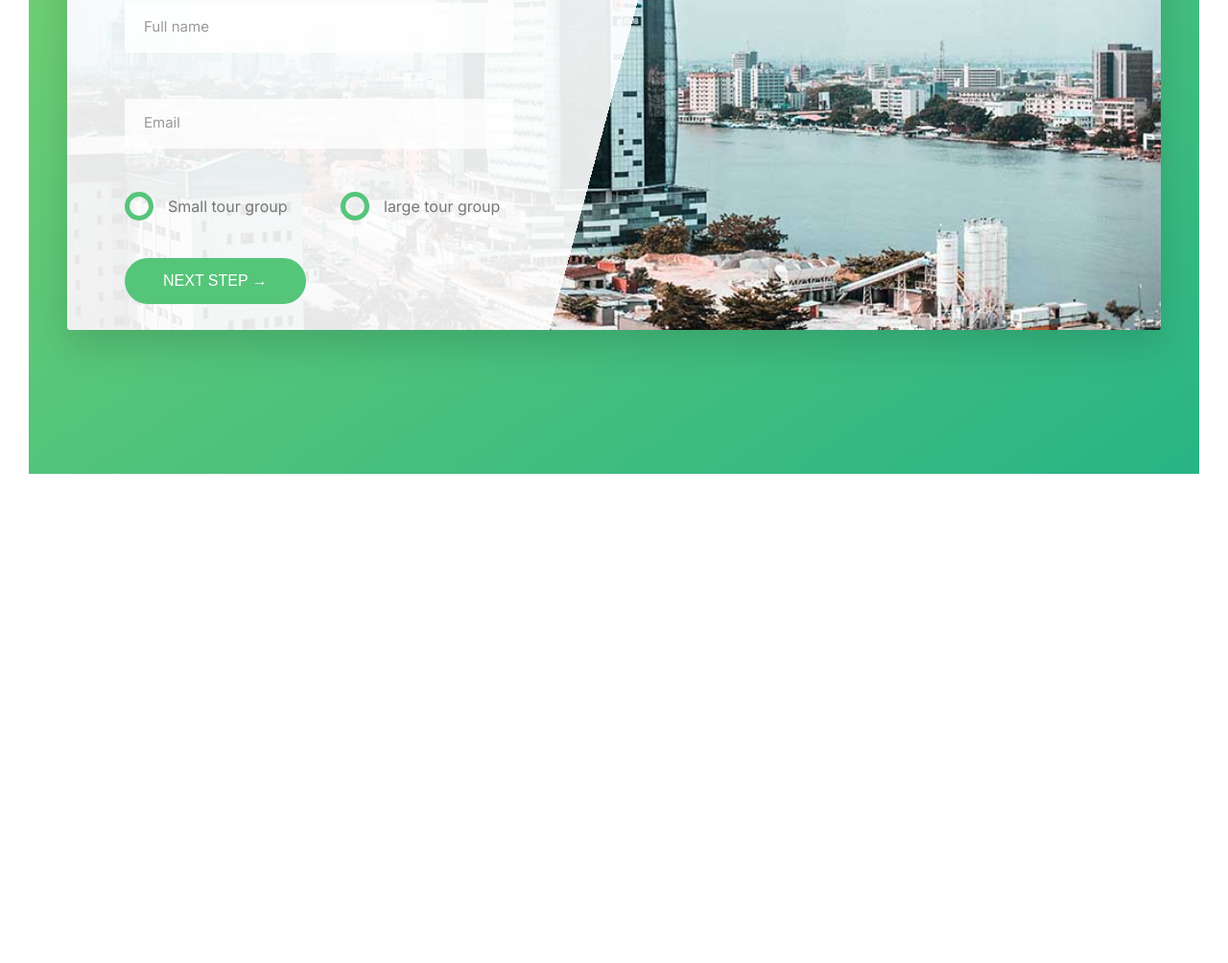
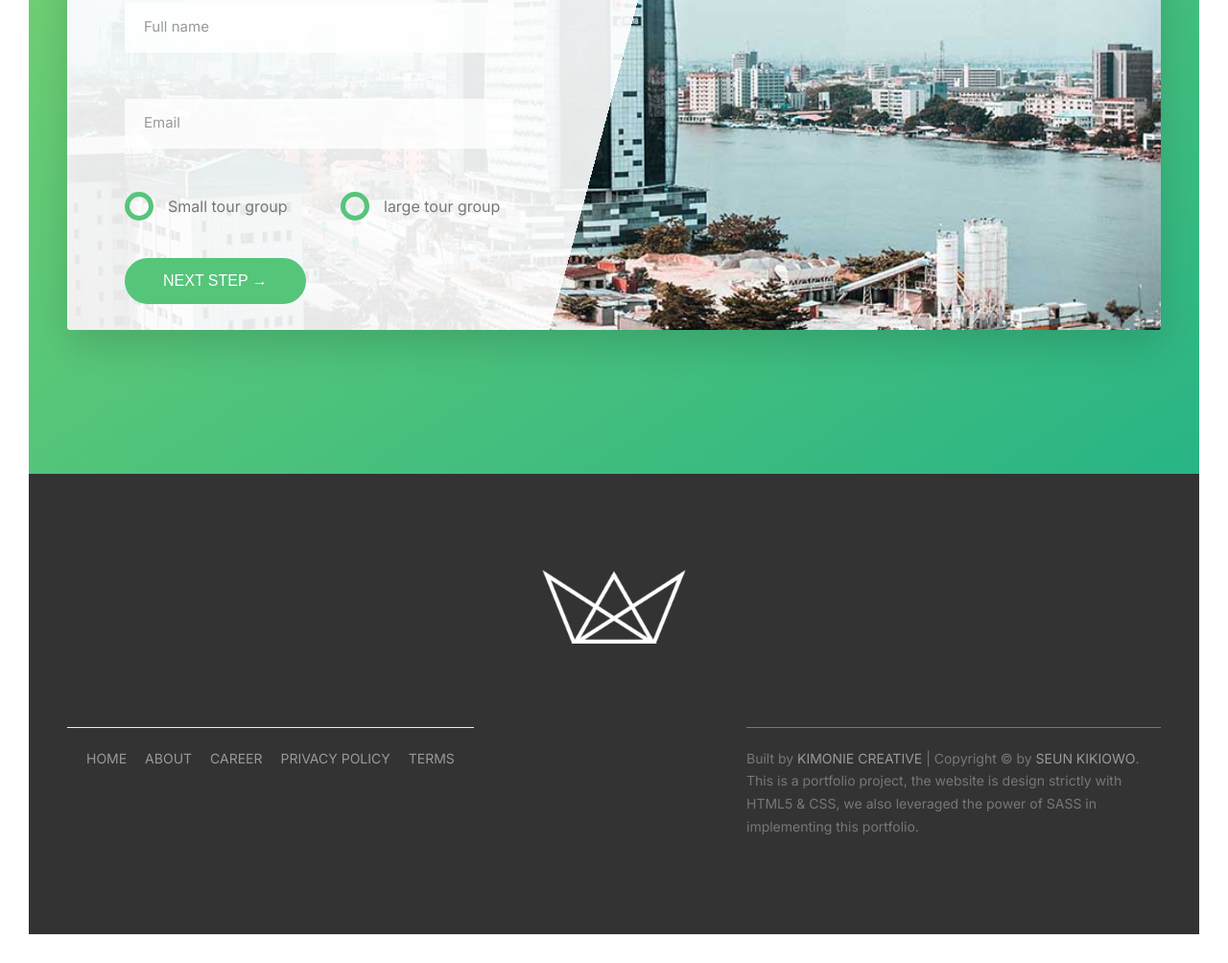
Before and after one commit to kimonie/giditours, a website: page index.html in a window 1280 px wide. Shown: the part 4864-5868 px from the top of the page at 96% size. Before the commit the page ends 5388 px from the top, so only its background shows below. Drawn offline with Linux system fonts and the light colour scheme.

Commit message:
footer completed

```diff
--- a/index.html
+++ b/index.html
@@ -322,6 +322,29 @@
 
     </main>
 
+    <footer class="footer">
+        <div class="footer__logo-box">
+            <img src="img/logo-white.png" alt="full logo" class="footer__logo">
+        </div>
+        <div class="row">
+            <div class="col-1-of-2">
+                <div class="footer__navigation">
+                    <ul class="footer__list">
+                        <li class="footer__item"><a href="#" class="footer__link">Home</a></li>
+                        <li class="footer__item"><a href="#" class="footer__link">About</a></li>
+                        <li class="footer__item"><a href="#" class="footer__link">Career</a></li>
+                        <li class="footer__item"><a href="#" class="footer__link">Privacy Policy</a></li>
+                        <li class="footer__item"><a href="#" class="footer__link">Terms</a></li>
+                    </ul>
+                </div>
+            </div>
+            <div class="col-1-of-2">
+                <p class="footer__copyright">
+                    Built by  <a href="https://kimonie.com" class="footer__link">Kimonie Creative</a> | Copyright &copy; by <a href="https://seunkikiowo.com" class="footer__link">Seun Kikiowo</a>. This is a portfolio project, the website is design strictly with HTML5 &amp; CSS, we also leveraged the power of SASS in implementing this portfolio.
+                </p>
+            </div>
+        </div>
+    </footer>
 
 
 
--- a/sass/abstracts/_variables.scss
+++ b/sass/abstracts/_variables.scss
@@ -14,6 +14,7 @@ $color-grey-light-2: #eee;
 
 $color-grey-dark: #777;
 $color-grey-dark-2: #999;
+$color-grey-dark-3: #333;
 
 $color-white: #fff;
 $color-black: #000;
--- /dev/null
+++ b/sass/layout/_footer.scss
@@ -0,0 +1,66 @@
+.footer {
+
+    background-color: $color-grey-dark-3;
+    padding: 10rem 0;
+    font-size: 1.4rem;
+
+    &__logo-box {
+        text-align: center;
+        margin-bottom: 8rem;
+    }
+
+    &__logo {
+        width: 15rem;
+        height: auto;
+    }
+
+    &__navigation {
+        border-top: 1px solid $color-grey-light-2;
+        padding: 2rem;
+        display: inline-block;
+    }
+
+    &__list {
+        list-style: none;
+    }
+
+    &__item {
+        display: inline-block;
+
+        &:not(:last-child) {
+            margin-right: 1.5rem;
+        }
+
+    }
+
+    &__link {
+
+        &:link,
+        &:visited {
+            color: $color-grey-dark-2;
+            text-decoration: none;
+
+            text-transform: uppercase;
+            display: inline-block;
+            transition: all .2s;
+        }
+
+        &:hover,
+        &:active {
+            color: $color-primary;
+            box-shadow: 0 1rem 2rem rgba($color-black, .4);
+            transform: rotate(5deg) scale(1.4);
+            padding: 0 1rem;
+        }
+    }
+
+    &__copyright {
+        border-top: 1px solid $color-grey-dark;
+        padding-top: 2rem;
+        width: 80%;
+        float: right;
+    }
+
+
+
+}
--- a/sass/main.scss
+++ b/sass/main.scss
@@ -15,6 +15,7 @@
 @import "components/form";
 @import "components/story";
 
+@import "layout/footer";
 @import "layout/grid";
 @import "layout/header";
 
```
Also changed, not shown: css/style.css.
